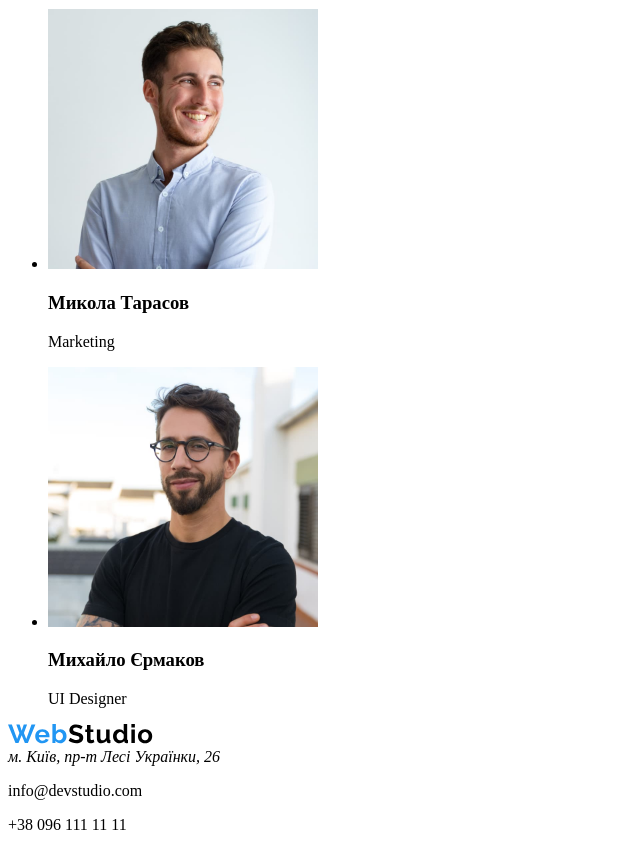
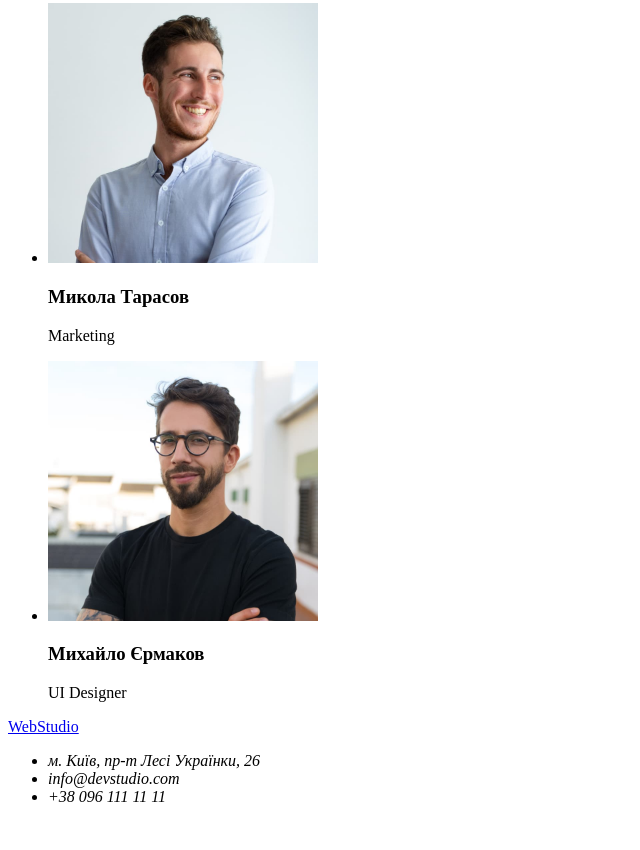
Before and after one commit to robertivna/goit-markup-hw-01, a plain HTML site: page index.html in a window 1280 px wide. Shown: the part 1737-2587 px from the top of the page, without its empty margins (0-640 px from the left). After the commit the page ends 2559 px from the top, so only its background shows below. Drawn offline with Linux system fonts and the light colour scheme.

Commit message:
Update index.html

```diff
--- a/index.html
+++ b/index.html
@@ -1,5 +1,5 @@
 <!DOCTYPE html>
-<html lang="en">
+<html lang="uk">
 <head>
     <meta charset="UTF-8">
     <meta http-equiv="X-UA-Compatible" content="IE=edge">
@@ -10,9 +10,7 @@
         <!--Шапка-->
         <header>
         <nav>
-            <a href="/">
-                <img src="./images/logo/WebStudio.svg" alt="logo">
-            </a>
+            <a href="/">WebStudio</a>
             <ul>
                 <li><a href="">Студія</a></li>
                 <li><a href="">Портфоліо</a></li>
@@ -93,10 +91,14 @@
             </section>
         </main>
         <footer>
-            <a href=""><img src="./images/logo/WebStudio.svg" alt="logo"></a>
-            <address>м. Київ, пр-т Лесі Українки, 26</address>
-            <p>info@devstudio.com</p>
-            <p>+38 096 111 11 11</p>
+                <a href="#footer">WebStudio</a>
+            <address>
+                <ul>
+                    <li>м. Київ, пр-т Лесі Українки, 26</li>
+                    <li>info@devstudio.com</li>
+                    <li>+38 096 111 11 11</li>
+                </ul>
+            </address>
         </footer>
     </body>
 </html>
```
